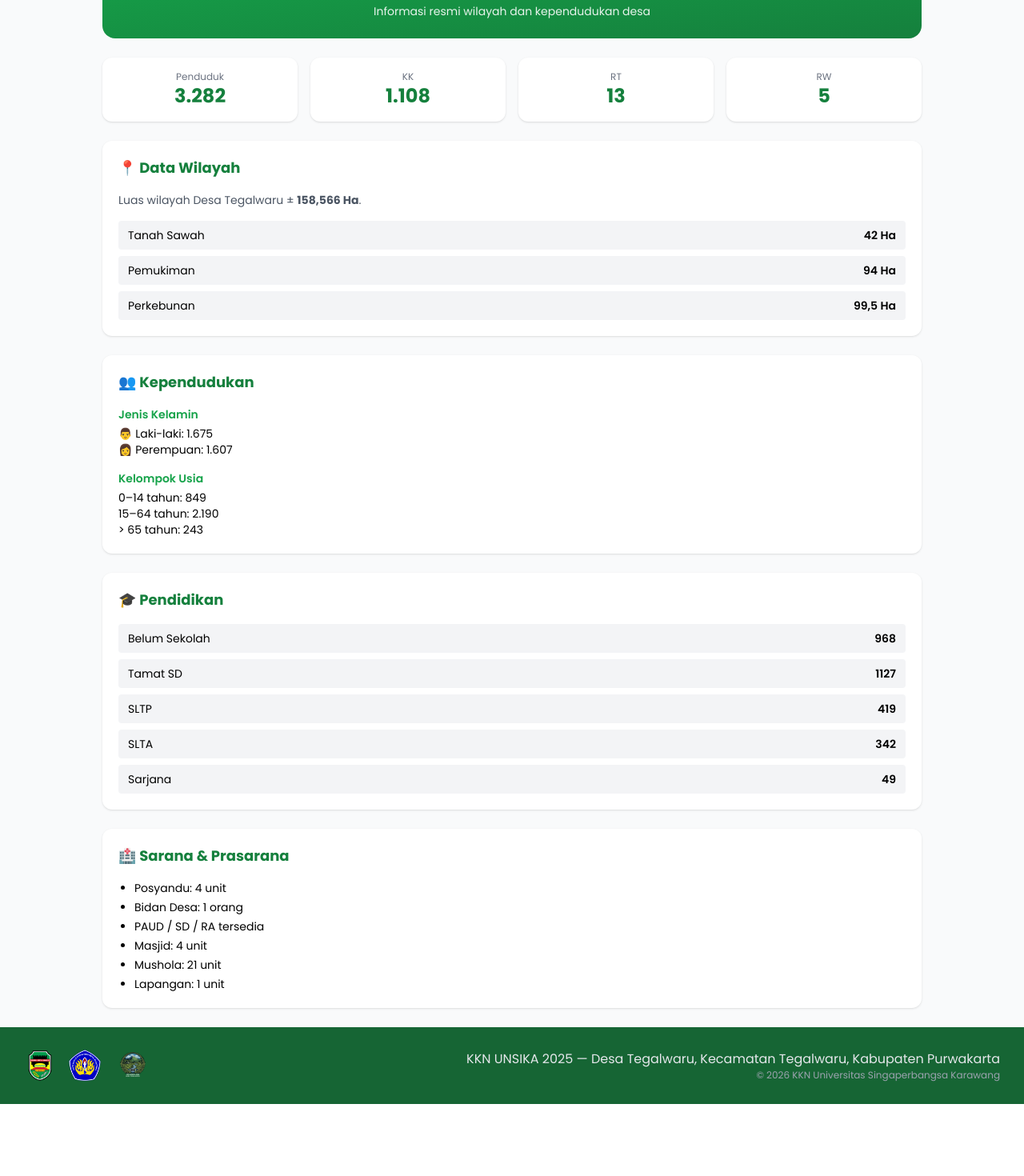
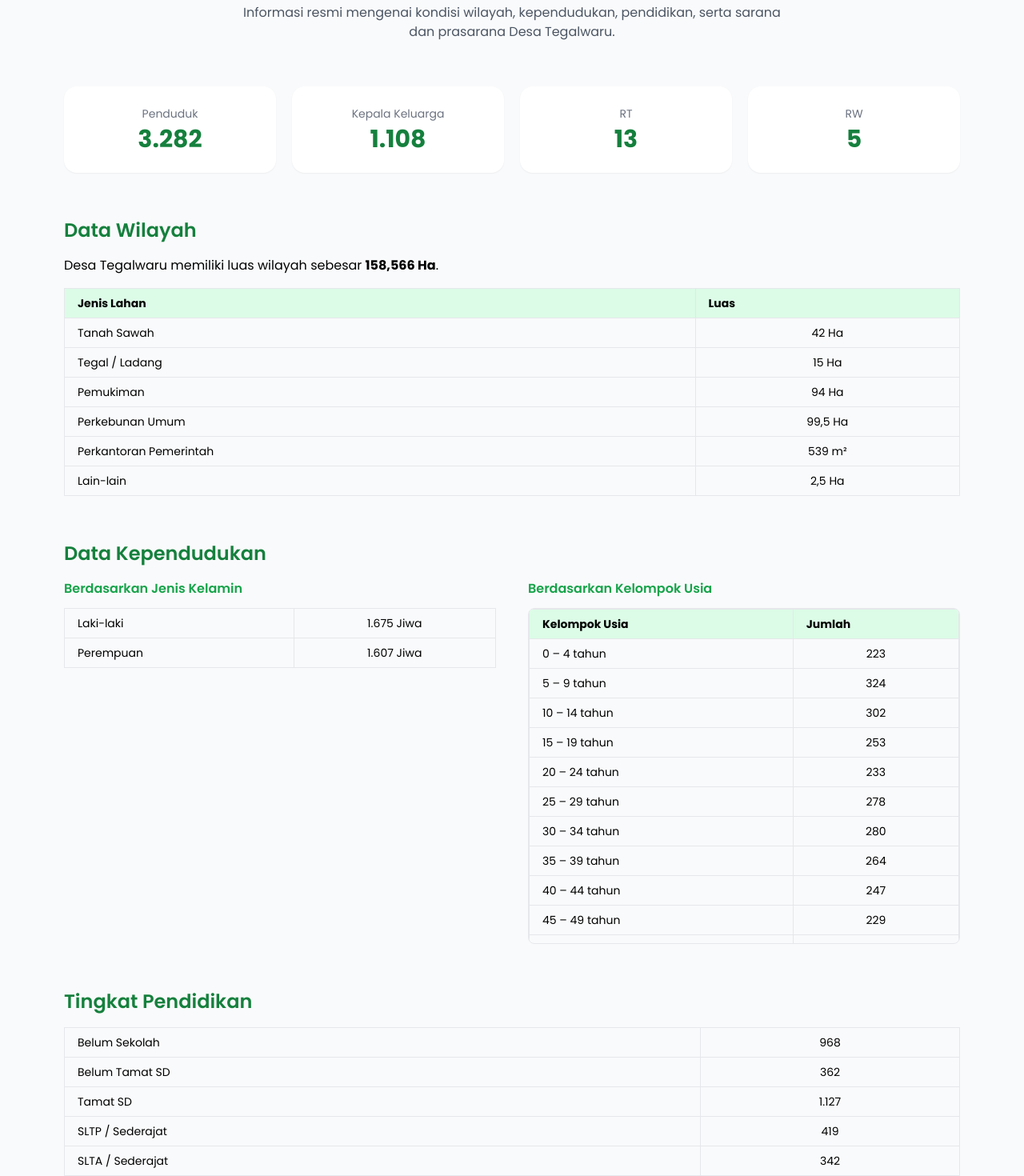
Before and after one commit to FauzanJagi/Web-Desa-Tegalwaru, a React (Vite) app: page /data-desa in a window 1280 px wide. Shown: the part 160-1630 px from the top of the page at 80% size. Before the commit the page ends 1540 px from the top, so only its background shows below. Built offline with nearby package versions, Linux system fonts and the light colour scheme.

Commit message:
update tampilan dan perbaikan video

```diff
--- a/package.json
+++ b/package.json
@@ -14,6 +14,7 @@
     "lucide-react": "^0.525.0",
     "react": "^19.1.0",
     "react-dom": "^19.1.0",
+    "react-helmet-async": "^2.0.5",
     "react-icons": "^5.5.0",
     "react-router-dom": "^7.7.0",
     "react-typed": "^2.0.12"
--- a/src/components/BerandaHero.jsx
+++ b/src/components/BerandaHero.jsx
@@ -113,7 +113,7 @@ export default function BerandaHero() {
             <div className="relative pb-[56.25%]">
               <iframe
                 className="absolute inset-0 w-full h-full"
-                src="https://www.youtube.com"
+                src="https://www.youtube.com/embed/nkQENV96s4Q"
                 title="Video Profil Desa Tegalwaru"
                 allowFullScreen
               ></iframe>
--- a/src/index.css
+++ b/src/index.css
@@ -6,4 +6,24 @@
 
 body {
   @apply font-sans;
+  .section-title {
+  @apply text-2xl font-semibold text-green-700 mb-4;
 }
+
+.sub-title {
+  @apply font-semibold text-green-600 mb-3;
+}
+
+.table {
+  @apply min-w-full border border-gray-300 text-sm;
+}
+
+.table th {
+  @apply bg-green-100 border px-4 py-2 text-left;
+}
+
+.table td {
+  @apply border px-4 py-2;
+}
+
+}
--- a/src/pages/DataDesaPage.jsx
+++ b/src/pages/DataDesaPage.jsx
@@ -4,131 +4,197 @@ import "aos/dist/aos.css";
 
 export default function DataDesa() {
   useEffect(() => {
-    AOS.init({ duration: 700, once: true });
+    AOS.init({ duration: 800, once: true });
   }, []);
 
-  const Card = ({ title, children }) => (
-    <section
-      data-aos="fade-up"
-      className="bg-white rounded-xl shadow p-5 space-y-4"
-    >
-      <h2 className="text-lg font-bold text-green-700">
-        {title}
-      </h2>
-      {children}
-    </section>
-  );
+  return (
+    <div className="bg-gray-50 min-h-screen py-12">
+      <div className="max-w-6xl mx-auto px-4 space-y-14">
 
-  return (
-    <div className="bg-gray-50 min-h-screen px-4 py-6">
-      <div className="max-w-5xl mx-auto space-y-6">
-
-        {/* HERO */}
-        <div className="bg-gradient-to-br from-green-600 to-green-700 text-white rounded-2xl p-6 text-center">
-          <h1 className="text-2xl sm:text-3xl font-bold">
+        {/* JUDUL */}
+        <div className="text-center" data-aos="fade-down">
+          <h1 className="text-3xl font-bold text-green-800">
             Data Desa Tegalwaru
           </h1>
-          <p className="text-sm opacity-90 mt-2">
-            Informasi resmi wilayah dan kependudukan desa
+          <p className="text-gray-600 mt-2 max-w-2xl mx-auto">
+            Informasi resmi mengenai kondisi wilayah, kependudukan, pendidikan,
+            serta sarana dan prasarana Desa Tegalwaru.
           </p>
         </div>
 
-        {/* STATISTIK */}
-        <div className="grid grid-cols-2 gap-4 sm:grid-cols-4">
+        {/* HEADLINE STATISTIK */}
+        <div className="grid grid-cols-2 sm:grid-cols-4 gap-5">
           {[
             ["Penduduk", "3.282"],
-            ["KK", "1.108"],
+            ["Kepala Keluarga", "1.108"],
             ["RT", "13"],
             ["RW", "5"],
           ].map(([label, value], i) => (
             <div
               key={i}
-              className="bg-white rounded-xl shadow p-4 text-center"
+              data-aos="fade-up"
+              className="bg-white rounded-2xl shadow-sm p-6 text-center"
             >
-              <p className="text-xs text-gray-500">{label}</p>
-              <p className="text-2xl font-bold text-green-700">{value}</p>
+              <p className="text-sm text-gray-500">{label}</p>
+              <p className="text-3xl font-extrabold text-green-700 mt-1">
+                {value}
+              </p>
             </div>
           ))}
         </div>
 
         {/* DATA WILAYAH */}
-        <Card title="📍 Data Wilayah">
-          <p className="text-sm text-gray-600">
-            Luas wilayah Desa Tegalwaru ± <strong>158,566 Ha</strong>.
+        <section data-aos="fade-up">
+          <h2 className="section-title">Data Wilayah</h2>
+          <p className="mb-4">
+            Desa Tegalwaru memiliki luas wilayah sebesar{" "}
+            <strong>158,566 Ha</strong>.
           </p>
 
-          <div className="space-y-2 text-sm">
+          <div className="overflow-x-auto">
+            <table className="table">
+              <thead>
+                <tr>
+                  <th>Jenis Lahan</th>
+                  <th className="text-center">Luas</th>
+                </tr>
+              </thead>
+              <tbody>
                 {[
                   ["Tanah Sawah", "42 Ha"],
+                  ["Tegal / Ladang", "15 Ha"],
                   ["Pemukiman", "94 Ha"],
-              ["Perkebunan", "99,5 Ha"],
+                  ["Perkebunan Umum", "99,5 Ha"],
+                  ["Perkantoran Pemerintah", "539 m²"],
+                  ["Lain-lain", "2,5 Ha"],
                 ].map(([j, l], i) => (
-              <div
-                key={i}
-                className="flex justify-between bg-gray-100 px-3 py-2 rounded"
-              >
-                <span>{j}</span>
-                <span className="font-semibold">{l}</span>
+                  <tr key={i}>
+                    <td>{j}</td>
+                    <td className="text-center">{l}</td>
+                  </tr>
+                ))}
+              </tbody>
+            </table>
           </div>
-            ))}
-          </div>
-        </Card>
+        </section>
 
         {/* KEPENDUDUKAN */}
-        <Card title="👥 Kependudukan">
-          <div className="space-y-4 text-sm">
+        <section data-aos="fade-up">
+          <h2 className="section-title">Data Kependudukan</h2>
+
+          <div className="grid md:grid-cols-2 gap-10">
+            {/* JENIS KELAMIN */}
             <div>
-              <p className="font-semibold text-green-600 mb-1">
-                Jenis Kelamin
-              </p>
-              <p>👨 Laki-laki: 1.675</p>
-              <p>👩 Perempuan: 1.607</p>
+              <h3 className="sub-title">Berdasarkan Jenis Kelamin</h3>
+              <table className="table">
+                <tbody>
+                  <tr>
+                    <td>Laki-laki</td>
+                    <td className="text-center">1.675 Jiwa</td>
+                  </tr>
+                  <tr>
+                    <td>Perempuan</td>
+                    <td className="text-center">1.607 Jiwa</td>
+                  </tr>
+                </tbody>
+              </table>
             </div>
 
+            {/* KELOMPOK USIA */}
             <div>
-              <p className="font-semibold text-green-600 mb-1">
-                Kelompok Usia
-              </p>
-              <p>0–14 tahun: 849</p>
-              <p>15–64 tahun: 2.190</p>
-              <p>&gt; 65 tahun: 243</p>
+              <h3 className="sub-title">Berdasarkan Kelompok Usia</h3>
+              <div className="overflow-x-auto max-h-[420px] border rounded-lg">
+                <table className="table">
+                  <thead>
+                    <tr>
+                      <th>Kelompok Usia</th>
+                      <th className="text-center">Jumlah</th>
+                    </tr>
+                  </thead>
+                  <tbody>
+                    {[
+                      ["0 – 4 tahun", "223"],
+                      ["5 – 9 tahun", "324"],
+                      ["10 – 14 tahun", "302"],
+                      ["15 – 19 tahun", "253"],
+                      ["20 – 24 tahun", "233"],
+                      ["25 – 29 tahun", "278"],
+                      ["30 – 34 tahun", "280"],
+                      ["35 – 39 tahun", "264"],
+                      ["40 – 44 tahun", "247"],
+                      ["45 – 49 tahun", "229"],
+                      ["50 – 54 tahun", "190"],
+                      ["55 – 59 tahun", "145"],
+                      ["60 – 64 tahun", "134"],
+                      ["65 – 69 tahun", "171"],
+                      ["70 – 74 tahun", "39"],
+                      ["≥ 75 tahun", "70"],
+                      ["Total", "3.282"],
+                    ].map(([u, j], i) => (
+                      <tr
+                        key={i}
+                        className={u === "Total" ? "font-bold bg-green-50" : ""}
+                      >
+                        <td>{u}</td>
+                        <td className="text-center">{j}</td>
+                      </tr>
+                    ))}
+                  </tbody>
+                </table>
               </div>
             </div>
-        </Card>
+          </div>
+        </section>
 
         {/* PENDIDIKAN */}
-        <Card title="🎓 Pendidikan">
-          <div className="space-y-2 text-sm">
+        <section data-aos="fade-up">
+          <h2 className="section-title">Tingkat Pendidikan</h2>
+          <div className="overflow-x-auto">
+            <table className="table">
+              <tbody>
                 {[
                   ["Belum Sekolah", "968"],
-              ["Tamat SD", "1127"],
-              ["SLTP", "419"],
-              ["SLTA", "342"],
-              ["Sarjana", "49"],
+                  ["Belum Tamat SD", "362"],
+                  ["Tamat SD", "1.127"],
+                  ["SLTP / Sederajat", "419"],
+                  ["SLTA / Sederajat", "342"],
+                  ["D3", "15"],
+                  ["S1", "44"],
+                  ["S2", "5"],
                 ].map(([p, j], i) => (
-              <div
-                key={i}
-                className="flex justify-between bg-gray-100 px-3 py-2 rounded"
-              >
-                <span>{p}</span>
-                <span className="font-semibold">{j}</span>
+                  <tr key={i}>
+                    <td>{p}</td>
+                    <td className="text-center">{j}</td>
+                  </tr>
+                ))}
+              </tbody>
+            </table>
           </div>
-            ))}
-          </div>
-        </Card>
+        </section>
 
         {/* SARANA */}
-        <Card title="🏥 Sarana & Prasarana">
-          <ul className="list-disc ml-5 text-sm space-y-1">
+        <section data-aos="fade-up">
+          <h2 className="section-title">Sarana & Prasarana</h2>
+          <div className="grid md:grid-cols-3 gap-6 text-sm">
+            <ul className="list-disc ml-5">
               <li>Posyandu: 4 unit</li>
               <li>Bidan Desa: 1 orang</li>
-            <li>PAUD / SD / RA tersedia</li>
+            </ul>
+            <ul className="list-disc ml-5">
               <li>Masjid: 4 unit</li>
               <li>Mushola: 21 unit</li>
-            <li>Lapangan: 1 unit</li>
             </ul>
-        </Card>
+            <ul className="list-disc ml-5">
+              <li>PAUD: 1 unit</li>
+              <li>SD/MI: 1 unit</li>
+              <li>RA: 1 unit</li>
+            </ul>
+          </div>
+        </section>
 
+        <p className="text-xs text-gray-400 text-center">
+          Sumber data: Pemerintah Desa Tegalwaru
+        </p>
       </div>
     </div>
   );
--- a/src/pages/Pemerintahan.jsx
+++ b/src/pages/Pemerintahan.jsx
@@ -1,15 +1,4 @@
-import { useEffect } from "react";
-import AOS from "aos";
-import "aos/dist/aos.css";
-
 export default function Pemerintahan() {
-  useEffect(() => {
-    AOS.init({
-      duration: 800,
-      once: true,
-    });
-  }, []);
-
   const kepalaDesa = {
     nama: "SUHIM SETIAWAN",
     jabatan: "Kepala Desa",
@@ -17,12 +6,12 @@ export default function Pemerintahan() {
 
   const bamusdes = {
     nama: "ASUY SUTIJAH",
-    jabatan: "BADAN MUSYAWARATAN DESA",
+    jabatan: "Badan Musyawarah Desa",
   };
 
   const sekretaris = {
     nama: "CECEP AHMAD",
-    jabatan: "SEKRETARIS DESA",
+    jabatan: "Sekretaris Desa",
   };
 
   const perangkatDesa = [
@@ -35,101 +24,86 @@ export default function Pemerintahan() {
   ];
 
   const kepalaDusun = [
-    { nama: "UGUN GUNAWAN", jabatan: "Dusun I" },
-    { nama: "AHMAD SAEP.K", jabatan: "Dusun II" },
-    { nama: "SUPYAN SURI", jabatan: "Dusun III" },
+    { nama: "UGUN GUNAWAN", jabatan: "Kepala Dusun I" },
+    { nama: "AHMAD SAEP.K", jabatan: "Kepala Dusun II" },
+    { nama: "SUPYAN SURI", jabatan: "Kepala Dusun III" },
   ];
 
-  const Card = ({ nama, jabatan, variant = "default", aos }) => {
-    let style = "";
+  const Card = ({ nama, jabatan, variant = "default" }) => {
+    const base =
+      "rounded-xl text-center transition shadow hover:shadow-lg";
 
-    if (variant === "kepala") {
-      style = "bg-green-700 text-white shadow-lg hover:bg-green-800";
-
-    } else if (variant === "bamusdes") {
-      style =
-        "bg-green-500 border-green-500 text-green-900 shadow-md hover:bg-green-600";
-
-    } else if (variant === "sekretaris") {
-      style =
-        "bg-green-300 border-green-300 text-green-900 shadow-md hover:bg-green-400";
-    } else {
-      style =
-        "bg-white border border-green-200 text-gray-800 shadow-sm hover:shadow-lg hover:scale-105";
-    }
+    const style = {
+      kepala:
+        "bg-green-700 text-white px-10 py-6 text-lg",
+      pimpinan:
+        "bg-green-100 text-green-900 px-6 py-4",
+      default:
+        "bg-white border border-green-200 px-5 py-4",
+    };
 
     return (
       <div
-        data-aos={aos}
-        className={`${style} rounded-xl px-6 py-4 text-center w-full max-w-xs transition duration-300`}
+        data-aos="fade-up"
+        className={`${base} ${style[variant]}`}
       >
-        <h3 className="text-lg font-bold">{nama}</h3>
-        <p className="text-sm opacity-90">{jabatan}</p>
+        <h3 className="font-bold">{nama}</h3>
+        <p className="text-sm mt-1">{jabatan}</p>
       </div>
     );
   };
 
-  const Section = ({ title, children, aos }) => (
-    <div className="mb-16" data-aos={aos}>
-      <div className="text-center mb-8">
-        <h2 className="text-2xl font-semibold text-green-700">{title}</h2>
-        <div className="w-20 h-1 bg-green-500 mx-auto mt-2 rounded"></div>
-      </div>
-      {children}
-    </div>
-  );
-
   return (
     <div className="bg-gray-50 py-16">
       <div className="max-w-6xl mx-auto px-4">
-        {/* Judul Halaman */}
-        <div className="text-center mb-16" data-aos="fade-down">
+
+        {/* JUDUL */}
+        <div className="text-center mb-20" data-aos="fade-down">
           <h1 className="text-3xl md:text-4xl font-extrabold text-green-800">
             Struktur Organisasi Pemerintah Desa
           </h1>
-          <p className="text-gray-600 mt-2 text-lg">
-            Pemerintah Desa Tegalwaru
+          <p className="text-gray-600 mt-2">
+            Desa Tegalwaru
           </p>
         </div>
 
-        {/* Kepala Desa */}
-        <Section title="Kepala Desa" aos="fade-up">
-          <div className="flex justify-center">
-            <Card {...kepalaDesa} variant="kepala" aos="zoom-in" />
-          </div>
-        </Section>
+        {/* KEPALA DESA */}
+        <div className="flex justify-center mb-14">
+          <Card {...kepalaDesa} variant="kepala" />
+        </div>
 
-         {/* Bamusdes */}
-        <Section title="Badan musyawaratan Desa" aos="fade-up">
-          <div className="flex justify-center">
-            <Card {...bamusdes} variant="bamusdes" aos="zoom-in" />
-          </div>
-        </Section>
+        {/* GARIS */}
+        <div className="w-px h-10 bg-green-400 mx-auto mb-10"></div>
 
-        {/* Sekretaris Desa */}
-        <Section title="Sekretaris Desa" aos="fade-up">
-          <div className="flex justify-center">
-            <Card {...sekretaris} variant="sekretaris" aos="zoom-in" />
-          </div>
-        </Section>
+        {/* BAMUSDES & SEKDES */}
+        <div className="grid md:grid-cols-2 gap-8 max-w-3xl mx-auto mb-20">
+          <Card {...bamusdes} variant="pimpinan" />
+          <Card {...sekretaris} variant="pimpinan" />
+        </div>
 
-        {/* Perangkat Desa */}
-        <Section title="Perangkat Desa" aos="fade-up">
-          <div className="flex flex-wrap justify-center gap-6">
-            {perangkatDesa.map((orang, i) => (
-              <Card key={i} {...orang} aos="fade-up" />
+        {/* PERANGKAT DESA */}
+        <div className="mb-20">
+          <h2 className="section-title text-center">
+            Perangkat Desa
+          </h2>
+          <div className="grid sm:grid-cols-2 md:grid-cols-3 gap-6 mt-8">
+            {perangkatDesa.map((p, i) => (
+              <Card key={i} {...p} />
             ))}
           </div>
-        </Section>
+        </div>
 
-        {/* Kepala Dusun */}
-        <Section title="Kepala Dusun" aos="fade-up">
-          <div className="flex flex-wrap justify-center gap-6">
-            {kepalaDusun.map((orang, i) => (
-              <Card key={i} {...orang} aos="fade-up" />
+        {/* KEPALA DUSUN */}
+        <div>
+          <h2 className="section-title text-center">
+            Kepala Dusun
+          </h2>
+          <div className="grid sm:grid-cols-2 md:grid-cols-3 gap-6 mt-8">
+            {kepalaDusun.map((d, i) => (
+              <Card key={i} {...d} />
             ))}
           </div>
-        </Section>
+        </div>
       </div>
     </div>
   );
--- a/src/pages/UmkmPage.jsx
+++ b/src/pages/UmkmPage.jsx
@@ -8,7 +8,7 @@ export default function Umkm() {
         {/* Text Content */}
         <div className="flex-1 space-y-6 text-center lg:text-left">
           <h1 className="text-3xl sm:text-4xl md:text-5xl font-extrabold text-green-800 leading-snug">
-            Loser Beton <span className="text-green-600">"URI"</span>
+            Roster Beton <span className="text-green-600"></span>
           </h1>
 
           <p className="text-gray-700 text-base sm:text-lg">
@@ -20,7 +20,7 @@ export default function Umkm() {
 
           <div className="space-y-1 text-gray-600 text-sm sm:text-base">
             <p>
-              <strong>Pemilik:</strong> nanang
+              <strong>Pemilik:</strong> Nanang
             </p>
             <p>
               <strong>Alamat:</strong> Desa Tegalwaru, Kec. Tegalwaru, Kabupaten Purwakarta RT.13/RW.02
```
Also changed, not shown: public/images/Kepala-Desa.jpeg, src/main.jsx (line endings or trailing spaces), 1 other file (tests, documents, lock files or other folders). Lines whose indentation alone changed are shown as unchanged.
